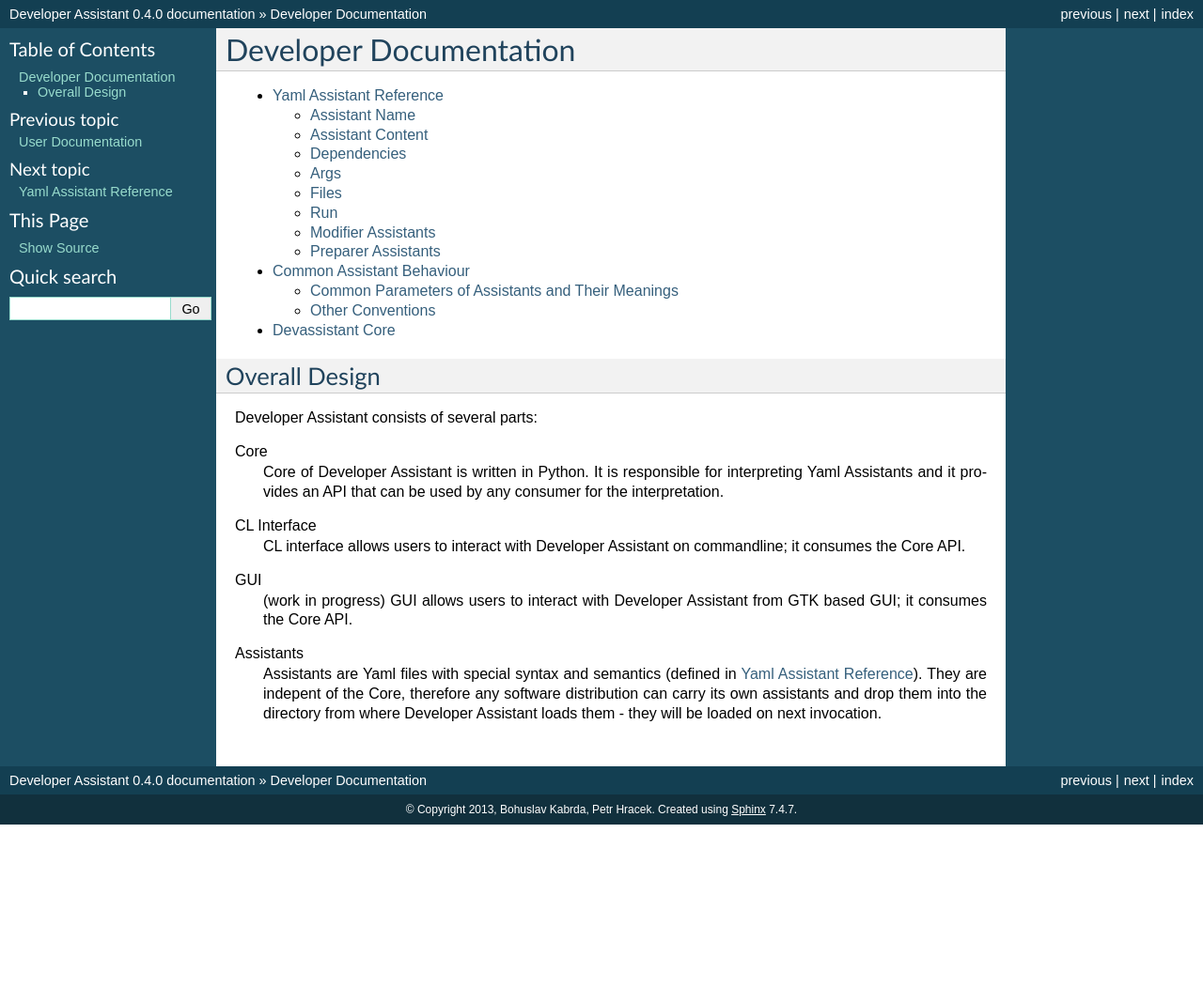
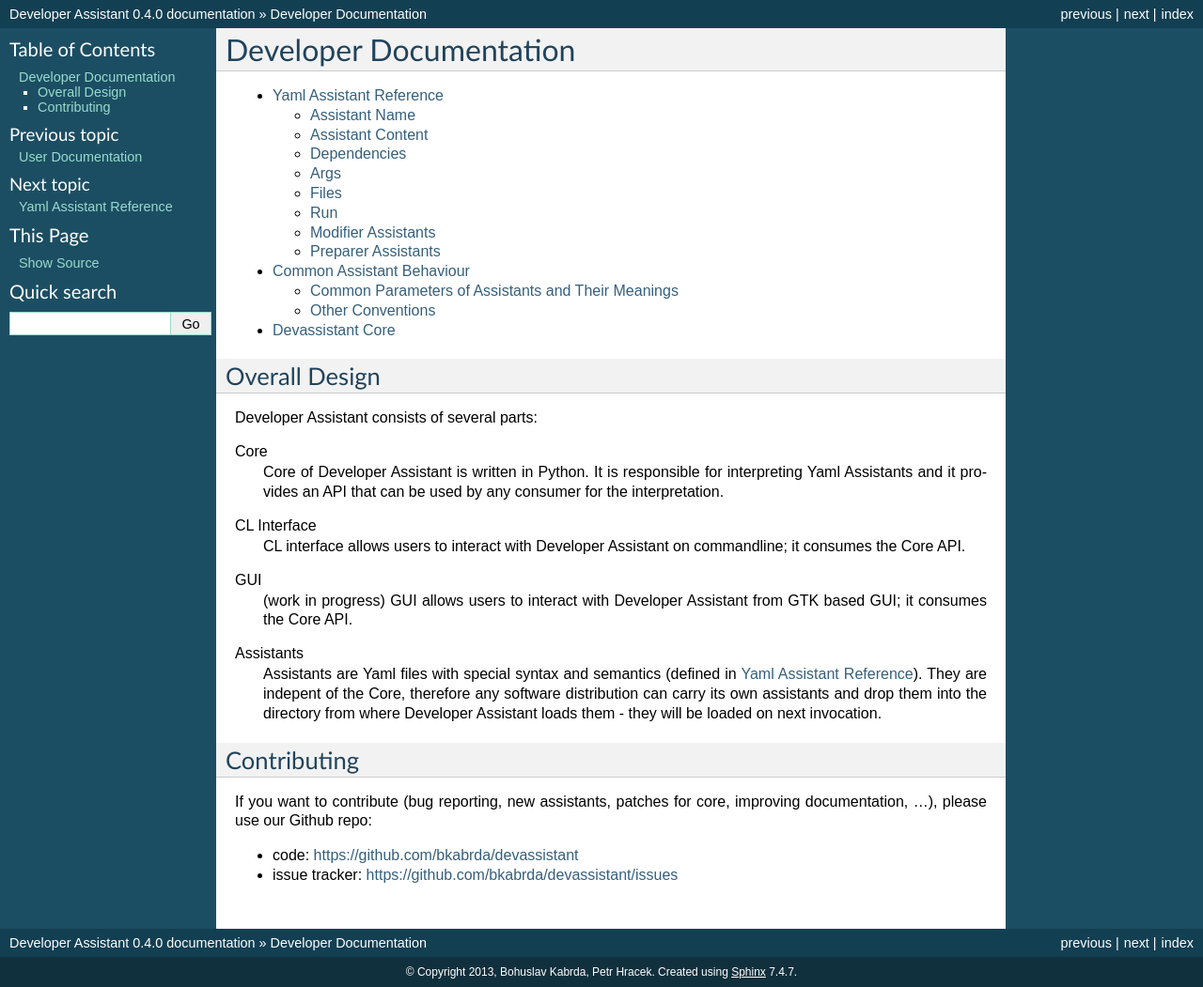
Before and after one commit to devassistant/devassistant, a Sphinx documentation site: the page built from docs/developer_documentation.rst, in a window 1280 px wide. Shown: the whole page at 94% size. Built offline with Sphinx 7.4.7, drawn with Linux system fonts in a browser that asks for light colours; before the commit the page ends 900 px from its top, so only the background shows below that.

Commit message:
Add repo/issue tracker references to developer documentation

```diff
--- a/docs/developer_documentation.rst
+++ b/docs/developer_documentation.rst
@@ -29,3 +29,13 @@
   therefore any software distribution can carry its own assistants
   and drop them into the directory from where Developer Assistant
   loads them - they will be loaded on next invocation.
+
+Contributing
+------------
+
+If you want to contribute (bug reporting, new assistants, patches for core,
+improving documentation, ...),
+please use our Github repo:
+
+- code: https://github.com/bkabrda/devassistant
+- issue tracker: https://github.com/bkabrda/devassistant/issues
```
